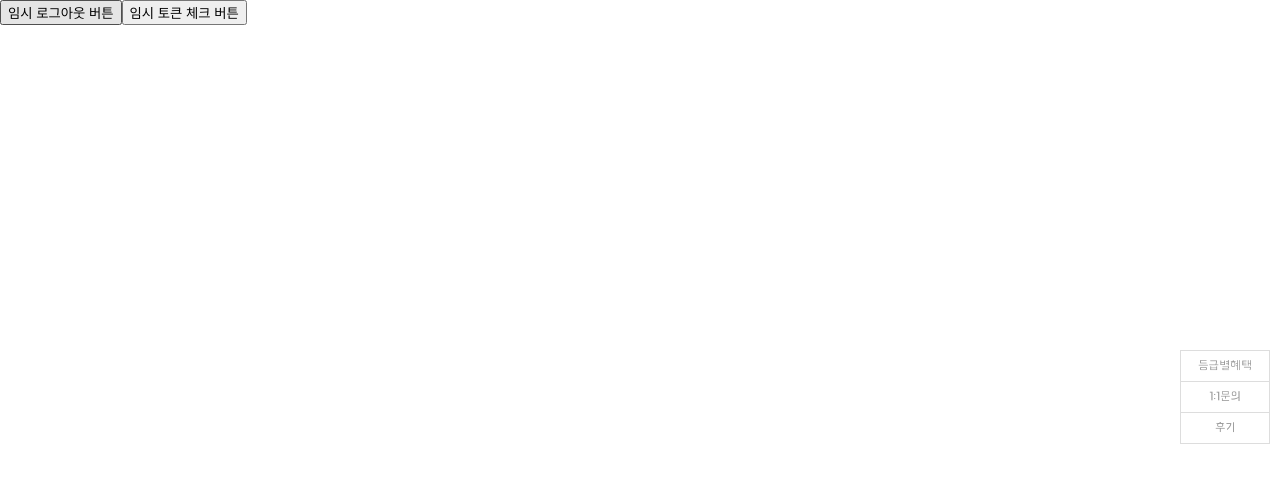
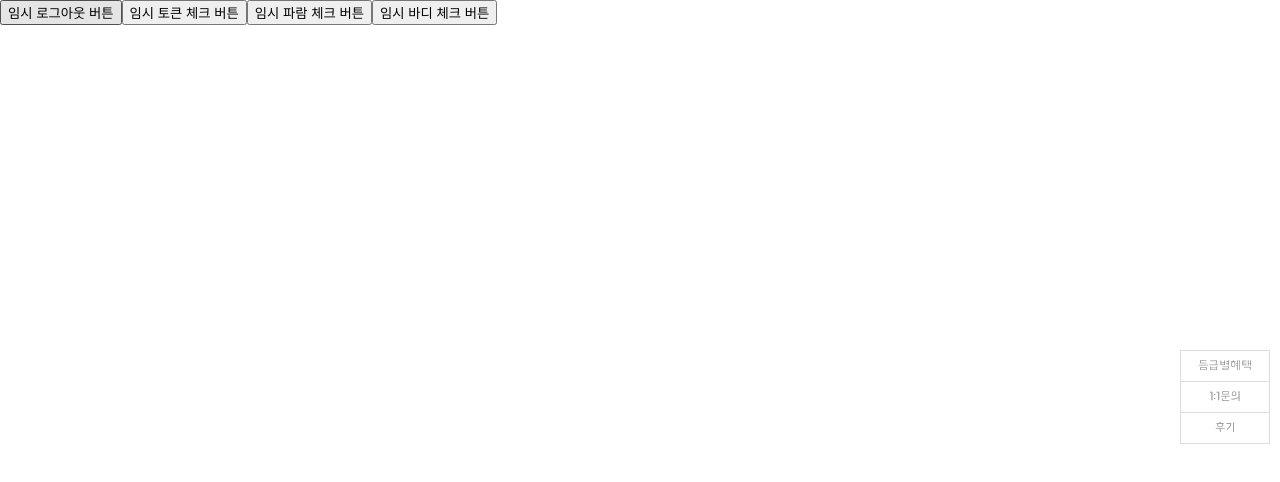
Before and after one commit to 4team-final/client-Dshare, a React (Create React App) app: page / in a window 1280 px wide. Shown: the top 482 px of the page. Built offline with nearby package versions, Linux system fonts and the light colour scheme; no server answers.

Commit message:
feat: API 메소드 별 인터셉터 재통신 방식 변경 #22

```diff
--- a/src/components/ApiModules/ApiHandler.js
+++ b/src/components/ApiModules/ApiHandler.js
@@ -39,9 +39,31 @@ export const requestByEmployeeLogout = async () => {
     return;
   }
 };
-
-export const requestByTokenExpired = async () => {
+export const requestByTokenExpiredGET = async () => {
   return await dshareAPI("emp/vehicle/list/reservation")
     .then((res) => res.data)
     .catch((e) => console.log(e));
 };
+export const requestByTokenExpiredGETAndParam = async () => {
+  return await dshareAPI("emp/vehicle/list/own/paging", {
+    params: {
+      id: 0,
+    },
+  })
+    .then((res) => res.data)
+    .catch((e) => console.log(e));
+};
+export const requestByTokenExpiredPOSTAndBody = async () => {
+  return await dshareAPI
+    .post("emp/vehicle/list/reservation/various", {
+      vehicleId: 1,
+      capacity: null,
+      positionId: null,
+      teamId: null,
+      empNo: null,
+      startedAt: null,
+      endedAt: null,
+    })
+    .then((res) => res.data)
+    .catch((e) => console.log(e));
+};
--- a/src/components/ApiModules/ResInterceptor.js
+++ b/src/components/ApiModules/ResInterceptor.js
@@ -19,8 +19,7 @@ export const resSuccess = async (res) => {
     res.data.message.startsWith("expired_token") ||
     res.data.status === "FORBIDDEN"
   ) {
-    console.log(res.config);
-    debugger;
+    const dataMethod = res.config.method;
     const originalRequest = res.config.url;
     const RefreshToken = getToken("refresh");
     if (RefreshToken) {
@@ -31,7 +30,42 @@ export const resSuccess = async (res) => {
         },
       });
       saveToken("access", result.headers[resAccess]);
-      return await dshareAPI(originalRequest);
+
+      switch (dataMethod) {
+        case "post":
+          return await dshareAPI.post(
+            originalRequest,
+            res.config.data ? res.config.data : null,
+            {
+              params: res.config.params ? res.config.params : null,
+            }
+          );
+        case "put":
+          return await dshareAPI.put(
+            originalRequest,
+            res.config.data ? res.config.data : null,
+            {
+              params: res.config.params ? res.config.params : null,
+            }
+          );
+        case "patch":
+          return await dshareAPI.patch(
+            originalRequest,
+            res.config.data ? res.config.data : null,
+            {
+              params: res.config.params ? res.config.params : null,
+            }
+          );
+        case "delete":
+          return await dshareAPI.delete(originalRequest, {
+            params: res.config.params ? res.config.params : null,
+          });
+        case "get":
+        default:
+          return await dshareAPI(originalRequest, {
+            params: res.config.params ? res.config.params : null,
+          });
+      }
     } else {
       requestByEmployeeLogout();
       alert("토큰이 만료되었습니다. 다시 로그인 해주세요.");
--- a/src/components/Route/IsLogin.js
+++ b/src/components/Route/IsLogin.js
@@ -4,4 +4,5 @@ export default function IsLogin() {
   const access = getAccess();
   const refresh = getRefresh();
   if (access || refresh) return true;
+  return false;
 }
--- a/src/page/employee/main/EmpMainPage.js
+++ b/src/page/employee/main/EmpMainPage.js
@@ -2,17 +2,37 @@ import React, { useEffect, useRef, useState } from "react";
 import { Switch, Link } from "react-router-dom";
 import {
   requestByEmployeeLogout,
-  requestByTokenExpired,
+  requestByTokenExpiredGET,
+  requestByTokenExpiredGETAndParam,
+  requestByTokenExpiredPOSTAndBody,
 } from "../../../components/ApiModules/ApiHandler";
 
 export default function EmpMainPage() {
   return (
     <>
-      <button onClick={requestByEmployeeLogout}>임시 로그아웃 버튼</button>
-      <button onClick={async () => console.log(await requestByTokenExpired())}>
-        {" "}
-        임시 토큰 체크 버튼
-      </button>
+      <div>
+        <button onClick={requestByEmployeeLogout}>임시 로그아웃 버튼</button>
+        <button
+          onClick={async () => console.log(await requestByTokenExpiredGET())}
+        >
+          임시 토큰 체크 버튼
+        </button>
+        <button
+          onClick={async () =>
+            console.log(await requestByTokenExpiredGETAndParam())
+          }
+        >
+          임시 파람 체크 버튼
+        </button>
+        <button
+          onClick={async () =>
+            console.log(await requestByTokenExpiredPOSTAndBody())
+          }
+        >
+          임시 바디 체크 버튼
+        </button>
+      </div>
+
       <Switch>
         {/* <PublicRoute
             restricted={true}
```
